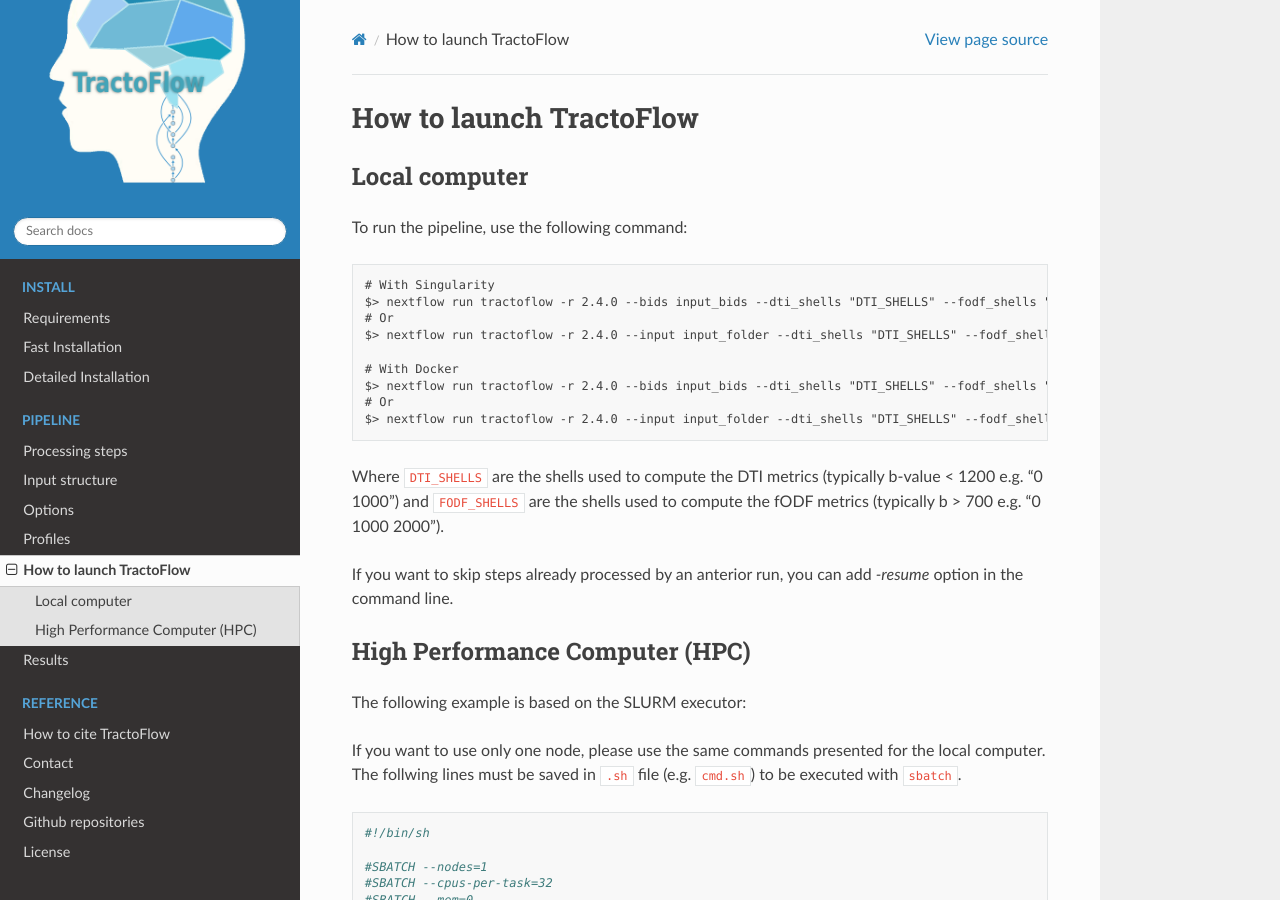
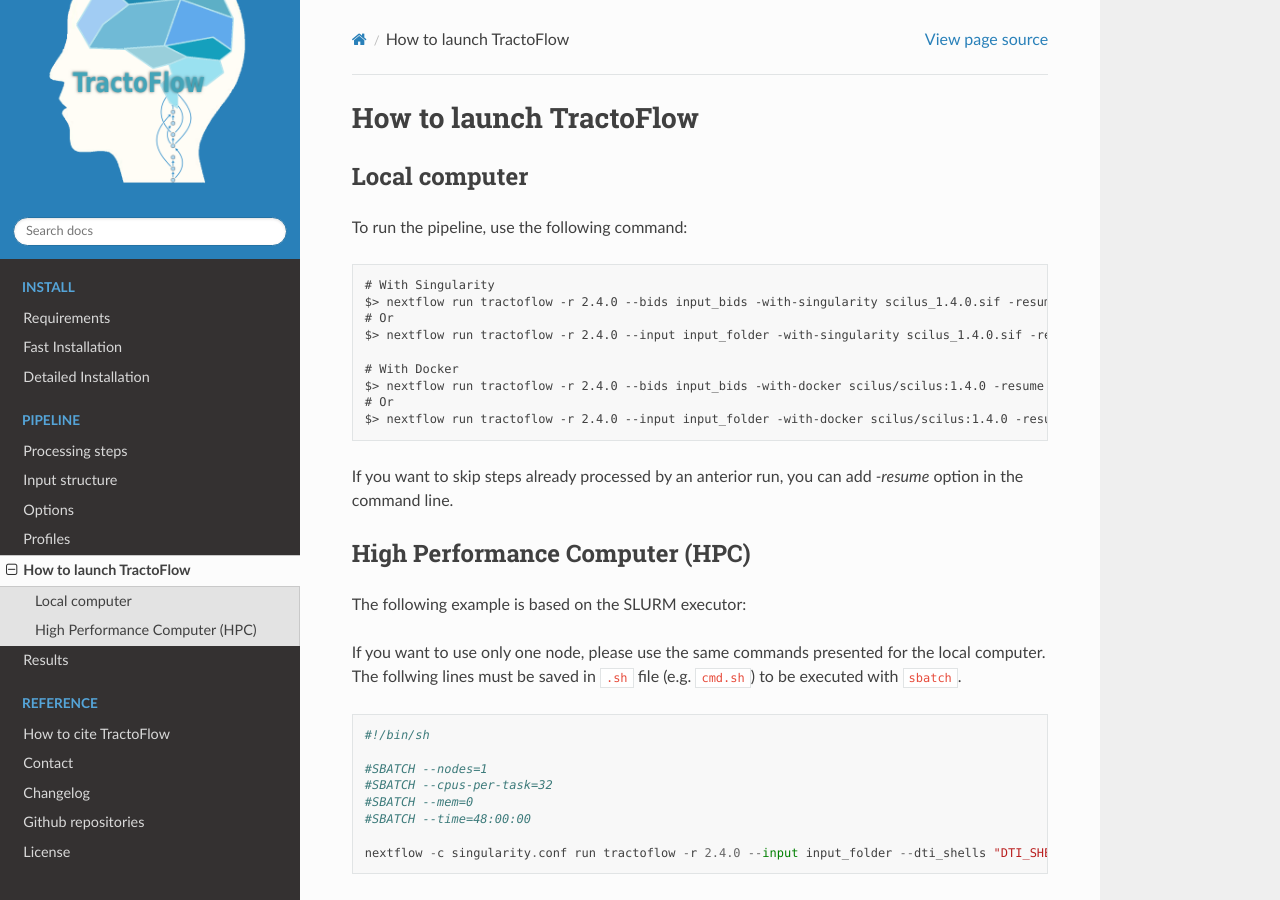
Before and after one commit to scilus/tractoflow_documentation, a Sphinx documentation site: the page built from source/pipeline/launch.rst, in a window 1280 px wide and 900 px high. Built offline with Sphinx 7.4.7 and the Read the Docs theme 2.0.0, drawn with Linux system fonts in a browser that asks for light colours.

Commit message:
fix install and launch

```diff
--- a/source/installation/install.rst
+++ b/source/installation/install.rst
@@ -81,7 +81,7 @@
 
 ::
 
-    $> singularity build singularity_name.sif singularity_scilus.def
+    $> singularity build scilus_1.4.0.sif singularity_scilus.def
 
 .. _docker-tractoflow:
 
--- a/source/pipeline/launch.rst
+++ b/source/pipeline/launch.rst
@@ -9,18 +9,14 @@
 ::
 
     # With Singularity
-    $> nextflow run tractoflow -r 2.4.0 --bids input_bids --dti_shells "DTI_SHELLS" --fodf_shells "FODF_SHELLS" -with-singularity singularity_name.sif -resume
+    $> nextflow run tractoflow -r 2.4.0 --bids input_bids -with-singularity scilus_1.4.0.sif -resume
     # Or
-    $> nextflow run tractoflow -r 2.4.0 --input input_folder --dti_shells "DTI_SHELLS" --fodf_shells "FODF_SHELLS" -with-singularity singularity_name.sif -resume
+    $> nextflow run tractoflow -r 2.4.0 --input input_folder -with-singularity scilus_1.4.0.sif -resume
 
     # With Docker
-    $> nextflow run tractoflow -r 2.4.0 --bids input_bids --dti_shells "DTI_SHELLS" --fodf_shells "FODF_SHELLS" -with-docker scilus/docker-tractoflow:2.1.1 -resume
+    $> nextflow run tractoflow -r 2.4.0 --bids input_bids -with-docker scilus/scilus:1.4.0 -resume
     # Or
-    $> nextflow run tractoflow -r 2.4.0 --input input_folder --dti_shells "DTI_SHELLS" --fodf_shells "FODF_SHELLS" -with-docker scilus/docker-tractoflow:2.1.1 -resume
-
-Where ``DTI_SHELLS`` are the shells used to compute the DTI metrics
-(typically b-value < 1200 e.g. "0 1000") and ``FODF_SHELLS`` are the shells used
-to compute the fODF metrics (typically b > 700 e.g. "0 1000 2000").
+    $> nextflow run tractoflow -r 2.4.0 --input input_folder -with-docker scilus/scilus:1.4.0 -resume
 
 If you want to skip steps already processed by an anterior run, you can add `-resume` option in the command line.
 
```
